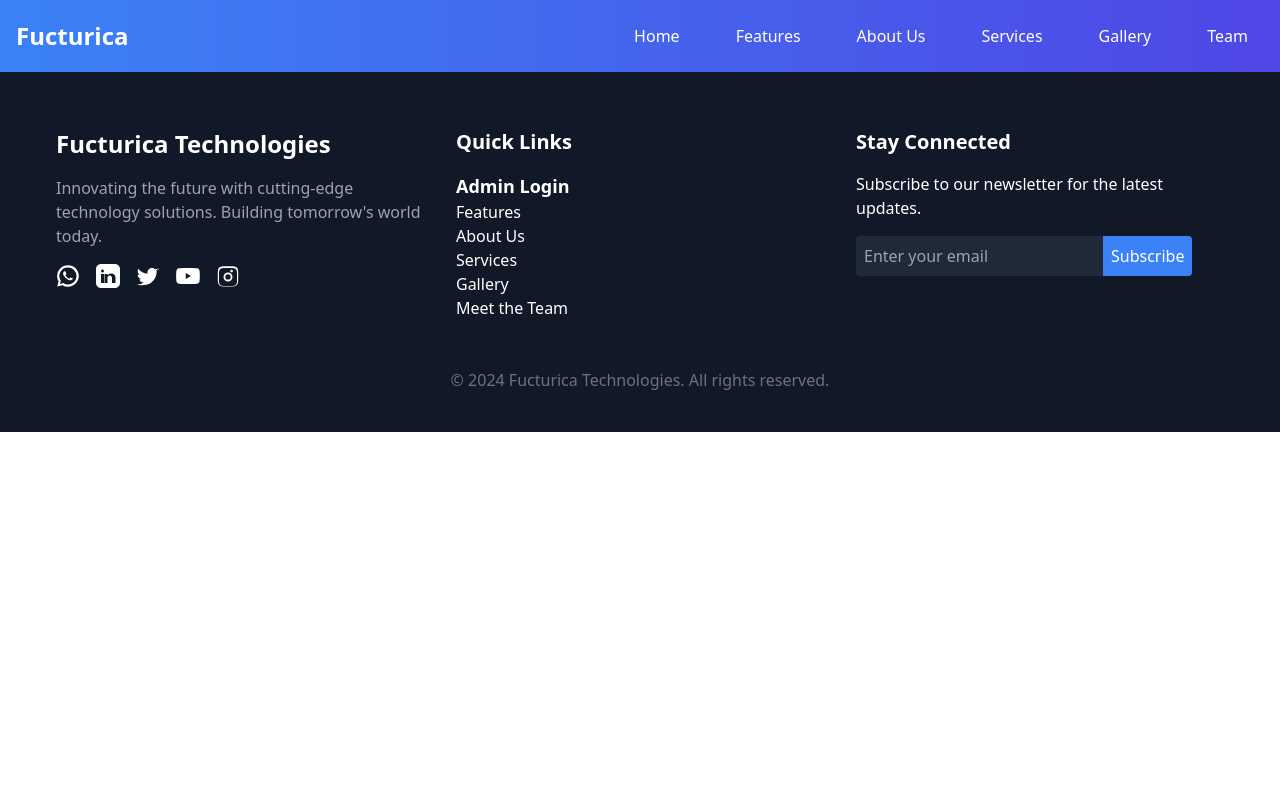
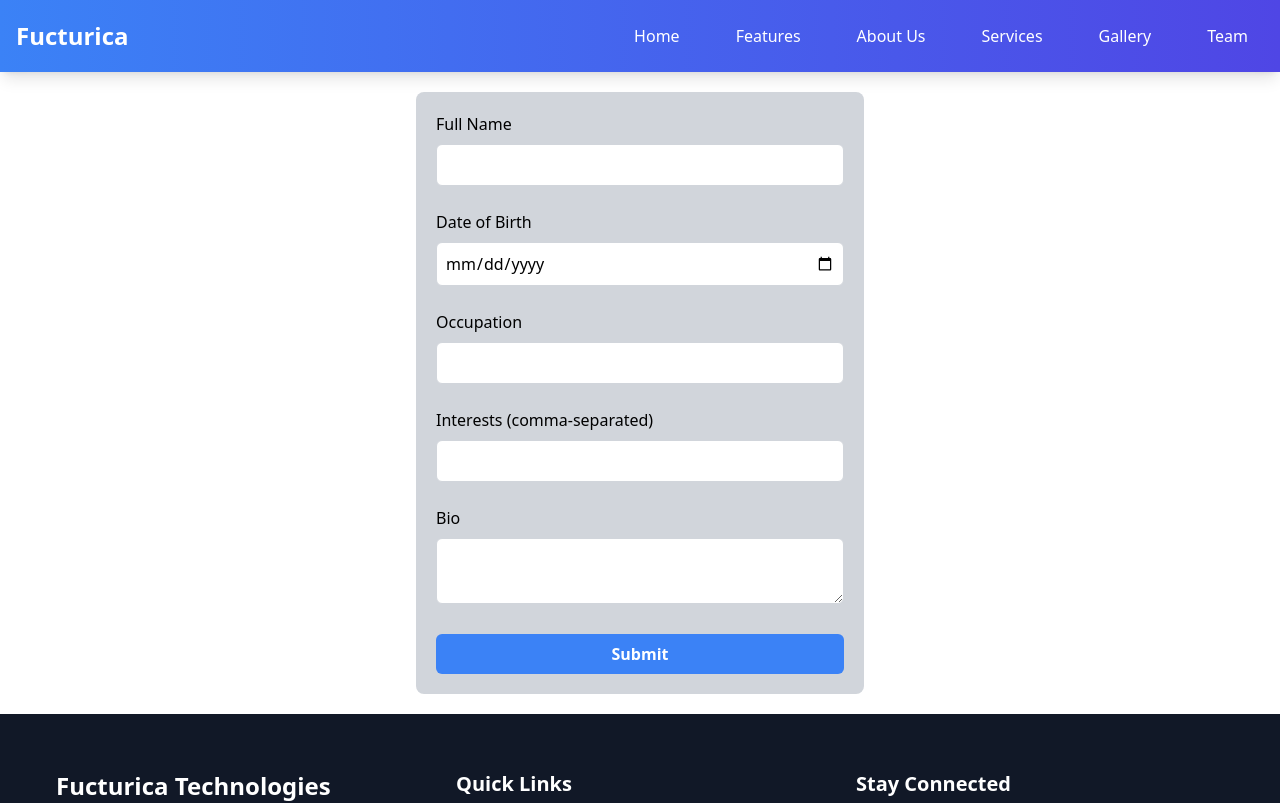
Before and after one commit to ambresh20/FuctFrontend, a React (Create React App) app: page /user-dashboard in a window 1280 px wide. Shown: the top 803 px of the page. Built offline with nearby package versions, Linux system fonts and the light colour scheme.

Commit message:
add render url

```diff
--- a/src/App.js
+++ b/src/App.js
@@ -17,10 +17,11 @@ import ForgotPassword from "./components/ForgotPassword";
 import ResetPassword from "./components/ResetPassword";
 import AdminLogin from "./components/Admin/Login" ;
 import AdminDashboard from "./components/Admin/AdminDashboard";
+import UserDashboard from "./components/UserDashboard";
 
 
 function App() {
-  const location = useLocation();  // Get current route
+  const location = useLocation();
 
   return (
     <div>
@@ -48,6 +49,7 @@ function App() {
         <Route path="/api/user/reset-password/:token" element={<ResetPassword />} />
         <Route path="/admin-login" element={<AdminLogin />} />
         <Route path="/admin-dashboard" element={<AdminDashboard />} />
+        <Route path="/user-dashboard" element={<UserDashboard />} />
       </Routes>
 
       <Footer />
--- a/src/components/Admin/AdminDashboard.jsx
+++ b/src/components/Admin/AdminDashboard.jsx
@@ -7,7 +7,7 @@ const AdminDashboard = () => {
   // Fetch data when the component is loaded
   useEffect(() => {
     axios
-      .get('https://backend-fuct.vercel.app/all-user')
+      .get('https://backend-25ro.onrender.com/all-user')
       .then((response) => {
         setUsers(response.data.data); //'data' array in the response
       })
--- a/src/components/Admin/Login.jsx
+++ b/src/components/Admin/Login.jsx
@@ -22,7 +22,7 @@ const Login = () => {
   };
 
   const loginWithGoogle = () => {
-    window.open("https://backend-fuct.vercel.app/google/callback", "_self");
+    window.open("https://backend-25ro.onrender.com/google/callback", "_self");
   };
 
   const handlesubmit = (e) => {
@@ -64,7 +64,7 @@ const Login = () => {
 
     // SEND DATA using POST
     axios
-      .post("http://localhost:4000/api/admin-login", admindata)
+      .post("https://backend-25ro.onrender.com/admin-login", admindata)
       .then((response) => {
         console.log("Admin Login successfully:", response.data);
 
--- a/src/components/ContactUsPage.jsx
+++ b/src/components/ContactUsPage.jsx
@@ -21,7 +21,7 @@ const ContactUsPage = () => {
     setIsSubmitted(true);
     // console.log(userData);
 
-    axios.post('https://backend-fuct.vercel.app/contact-store', userData)
+    axios.post('https://backend-25ro.onrender.com/contact-store', userData)
     .then(response => {
       console.log('Contact Form submitted successfully:', response.data);
     })
--- a/src/components/ForgotPassword.jsx
+++ b/src/components/ForgotPassword.jsx
@@ -37,7 +37,7 @@ const ForgotPassword = () => {
 
 		// SEND DATA using POST
 		axios
-		  .post("https://backend-fuct.vercel.app/forgot-password", data)
+		  .post("https://backend-25ro.onrender.com/forgot-password", data)
 		  .then((response) => {
 			console.log("Login successfully:", response.data);
 		  })
--- a/src/components/Login.jsx
+++ b/src/components/Login.jsx
@@ -1,5 +1,5 @@
 import React, { useState } from "react";
-import { NavLink } from "react-router-dom";
+import { NavLink, useNavigate } from "react-router-dom";
 import login from "../Assets/login.jpg";
 import { AiOutlineEye } from "react-icons/ai";
 import { AiOutlineEyeInvisible } from "react-icons/ai";
@@ -8,6 +8,7 @@ import axios from "axios";
 const Login = () => {
   const [error, setError] = useState({});
   const [showPassword, setShowPassword] = useState(false);
+  const navigate = useNavigate();
 
   const [userdata, setUserData] = useState({
     email: "",
@@ -21,7 +22,7 @@ const Login = () => {
   };
 
   const loginWithGoogle = () => {
-    window.open("https://backend-fuct.vercel.app/google/callback", "_self");
+    window.open("https://backend-25ro.onrender.com/google/callback", "_self");
   };
 
   const handlesubmit = (e) => {
@@ -63,9 +64,12 @@ const Login = () => {
 
     // SEND DATA using POST
     axios
-      .post("https://backend-fuct.vercel.app/login", userdata)
+      .post("https://backend-25ro.onrender.com/login", userdata)
       .then((response) => {
         console.log("Login successfully:", response.data);
+
+        // Redirect to dashboard on successful login
+        navigate("/user-dashboard");
       })
       .catch((error) => {
         console.error("Error submitting form:", error);
--- a/src/components/Registration.jsx
+++ b/src/components/Registration.jsx
@@ -144,7 +144,7 @@ const Registration = () => {
 
     e.preventDefault();
     // backend-fuct.vercel.app/registration
-    axios.post('https://backend-fuct.vercel.app/registration', formData)
+    axios.post('https://backend-25ro.onrender.com/registration', formData)
       .then(response => {
         console.log('Form submitted successfully:', response.data);
       })
--- a/src/components/ResetPassword.jsx
+++ b/src/components/ResetPassword.jsx
@@ -52,7 +52,7 @@ const ResetPassword = () => {
     if (Object.keys(showErrorMsg).length === 0) {
       // SEND DATA using POST, including the token in the URL
       axios
-        .post(`https://backend-fuct.vercel.app/reset-password/${token}`, data)
+        .post(`https://backend-25ro.onrender.com/reset-password/${token}`, data)
         .then((response) => {
           console.log("Password reset successfully:", response.data);
         })
--- /dev/null
+++ b/src/components/UserDashboard.jsx
@@ -0,0 +1,164 @@
+import React, { useState } from "react";
+
+const UserDashboard = () => {
+  const [formData, setFormData] = useState({
+    fullName: "",
+    dateOfBirth: "",
+    occupation: "",
+    interests: "",
+    bio: "",
+  });
+
+  const [errors, setErrors] = useState({});
+  const [isSubmitting, setIsSubmitting] = useState(false);
+
+  const validate = () => {
+    const newErrors = {};
+
+    if (!formData.fullName || formData.fullName.length < 2) {
+      newErrors.fullName = "Full name must be at least 2 characters";
+    }
+
+    if (!/^\d{4}-\d{2}-\d{2}$/.test(formData.dateOfBirth)) {
+      newErrors.dateOfBirth = "Please enter a valid date in YYYY-MM-DD format";
+    }
+
+    if (!formData.occupation || formData.occupation.length < 2) {
+      newErrors.occupation = "Occupation must be at least 2 characters";
+    }
+
+    if (!formData.interests || formData.interests.length < 3) {
+      newErrors.interests = "Please enter at least one interest";
+    }
+
+    if (formData.bio.length > 500) {
+      newErrors.bio = "Bio must not exceed 500 characters";
+    }
+
+    return newErrors;
+  };
+
+  const handleChange = (e) => {
+    const { name, value } = e.target;
+    setFormData({ ...formData, [name]: value });
+  };
+
+  const handleSubmit = async (e) => {
+    e.preventDefault();
+    const validationErrors = validate();
+    setErrors(validationErrors);
+
+    if (Object.keys(validationErrors).length > 0) {
+      return;
+    }
+
+    setIsSubmitting(true);
+    await new Promise((resolve) => setTimeout(resolve, 1000));
+    console.log(formData);
+    setIsSubmitting(false);
+
+    alert(
+      "Profile Updated: Your profile information has been successfully updated."
+    );
+  };
+
+  return (
+    <div className="my-5 mx-2 md:mx-4">
+      <form onSubmit={handleSubmit} className="space-y-6 max-w-md mx-auto bg-gray-300 p-5 rounded-lg ">
+        <div className="space-y-2">
+          <label htmlFor="fullName" className="block font-medium">
+            Full Name
+          </label>
+          <input
+            id="fullName"
+            name="fullName"
+            type="text"
+            value={formData.fullName}
+            onChange={handleChange}
+            className="border border-gray-300 rounded-md p-2 w-full"
+          />
+          {errors.fullName && (
+            <p className="text-sm text-red-500">{errors.fullName}</p>
+          )}
+        </div>
+
+        <div className="space-y-2">
+          <label htmlFor="dateOfBirth" className="block font-medium">
+            Date of Birth
+          </label>
+          <input
+            id="dateOfBirth"
+            name="dateOfBirth"
+            type="date"
+            value={formData.dateOfBirth}
+            onChange={handleChange}
+            className="border border-gray-300 rounded-md p-2 w-full"
+          />
+          {errors.dateOfBirth && (
+            <p className="text-sm text-red-500">{errors.dateOfBirth}</p>
+          )}
+        </div>
+
+        <div className="space-y-2">
+          <label htmlFor="occupation" className="block font-medium">
+            Occupation
+          </label>
+          <input
+            id="occupation"
+            name="occupation"
+            type="text"
+            value={formData.occupation}
+            onChange={handleChange}
+            className="border border-gray-300 rounded-md p-2 w-full"
+          />
+          {errors.occupation && (
+            <p className="text-sm text-red-500">{errors.occupation}</p>
+          )}
+        </div>
+
+        <div className="space-y-2">
+          <label htmlFor="interests" className="block font-medium">
+            Interests (comma-separated)
+          </label>
+          <input
+            id="interests"
+            name="interests"
+            type="text"
+            value={formData.interests}
+            onChange={handleChange}
+            className="border border-gray-300 rounded-md p-2 w-full"
+          />
+          {errors.interests && (
+            <p className="text-sm text-red-500">{errors.interests}</p>
+          )}
+        </div>
+
+        <div className="space-y-2">
+          <label htmlFor="bio" className="block font-medium">
+            Bio
+          </label>
+          <textarea
+            id="bio"
+            name="bio"
+            value={formData.bio}
+            onChange={handleChange}
+            className="border border-gray-300 rounded-md p-2 w-full"
+          />
+          {errors.bio && <p className="text-sm text-red-500">{errors.bio}</p>}
+        </div>
+
+        <button
+          type="submit"
+          disabled={isSubmitting}
+          className={`mt-4 bg-blue-500 font-semibold text-white rounded-md p-2 w-full ${
+            isSubmitting ? "opacity-50 cursor-not-allowed" : ""
+          }`}
+        >
+          {isSubmitting ? "Submitting..." : "Submit"}
+        </button>
+      </form>
+    </div>
+  );
+};
+
+export default UserDashboard;
```
